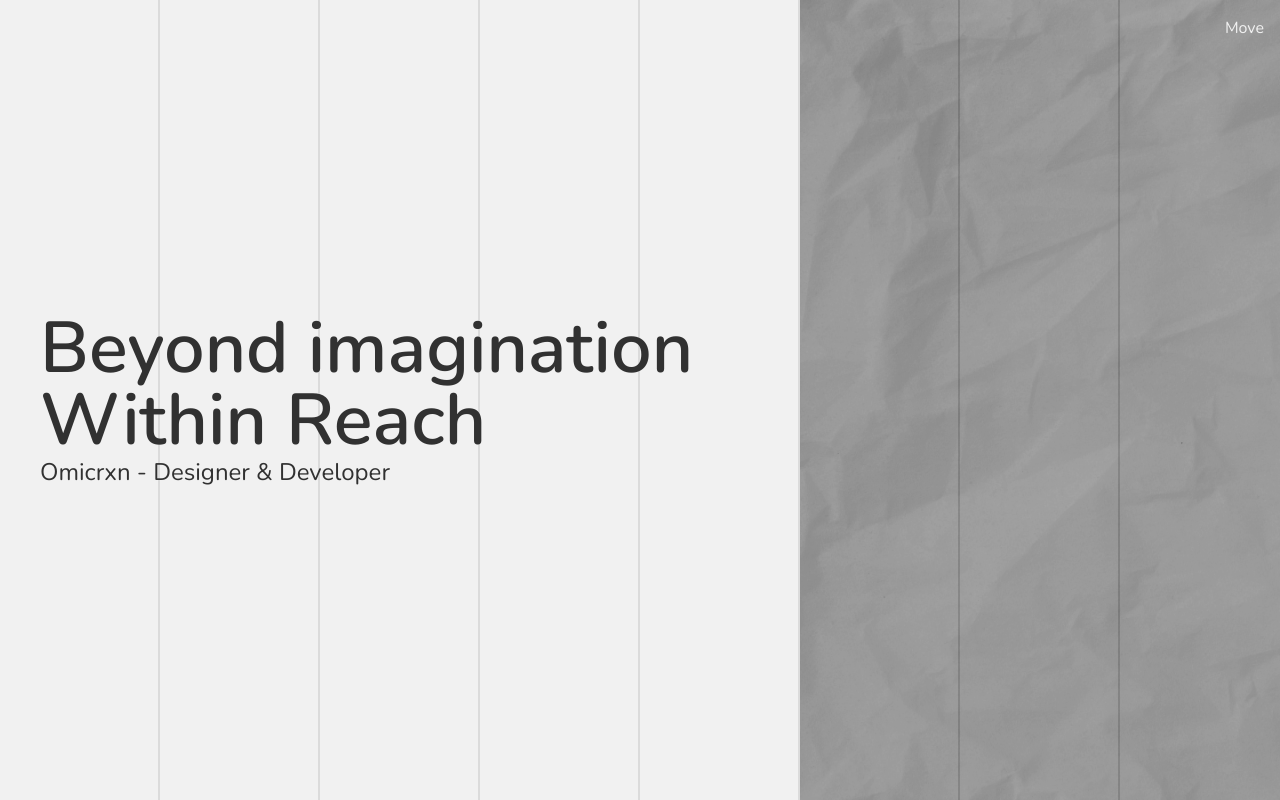
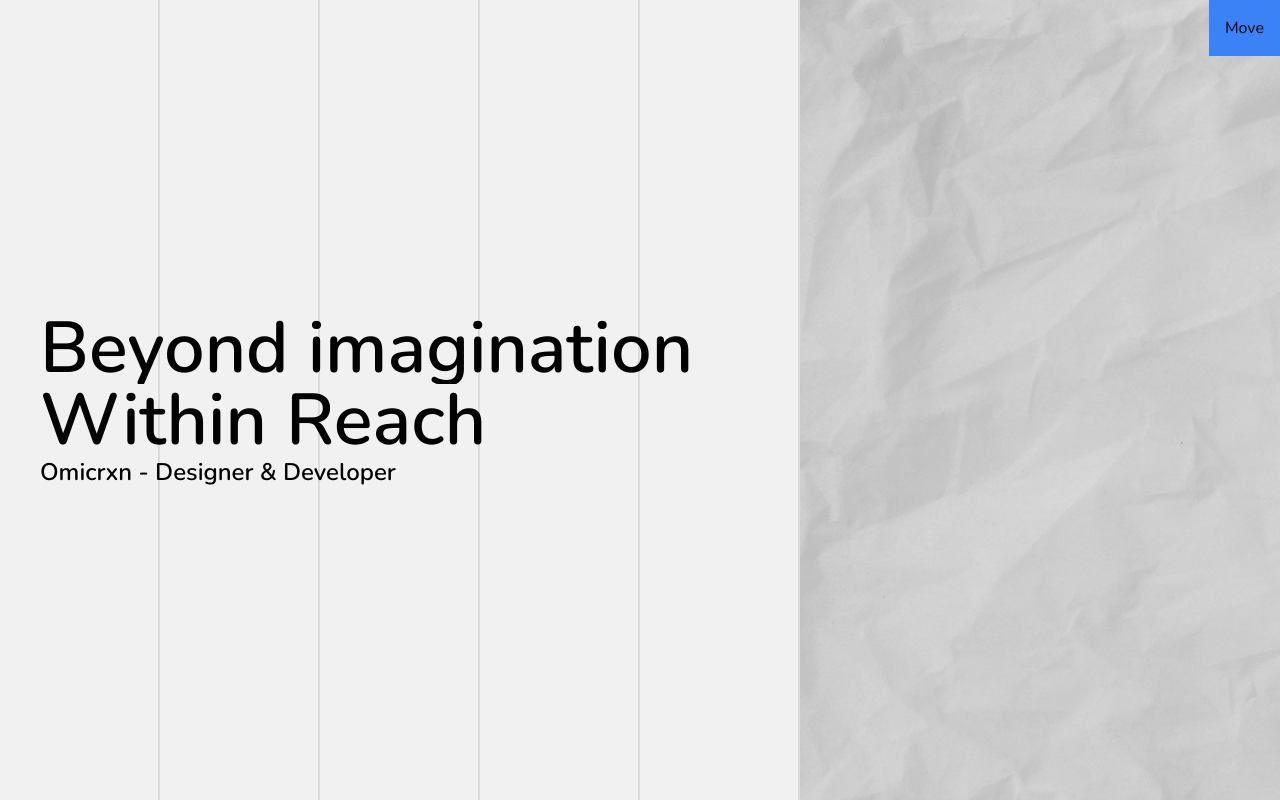
Before and after one commit to Omicrxn/omicrxn-website, a Next.js app: page / in a window 1280 px wide. Built offline with nearby package versions, Linux system fonts and the light colour scheme.

Commit message:
text gradient finished

```diff
--- a/package.json
+++ b/package.json
@@ -12,7 +12,6 @@
     "@types/node": "20.6.0",
     "@types/react": "18.2.21",
     "@types/react-dom": "18.2.7",
-    "autoprefixer": "10.4.15",
     "eslint": "8.49.0",
     "eslint-config-next": "13.4.19",
     "next": "13.4.19",
@@ -21,5 +20,8 @@
     "react-dom": "18.2.0",
     "tailwindcss": "3.3.3",
     "typescript": "5.2.2"
+  },
+  "devDependencies": {
+    "autoprefixer": "^10.4.15"
   }
 }
--- a/src/app/page.tsx
+++ b/src/app/page.tsx
@@ -9,14 +9,7 @@ export default function Home() {
       <BackgroundLines/>
       <Carousel/>
       {/* Left Text */}
-      <div className=" absolute z-10 text-omi-black p-4 m-6">
-        <div className="text-7xl font-semibold">
-          <h1>Beyond imagination</h1>
-          <h1>Within Reach</h1>
-        </div>
 
-        <p className="text-2xl">Omicrxn - Designer & Developer</p>
-      </div>
     </main>
   );
 }
--- a/src/components/Carousel.tsx
+++ b/src/components/Carousel.tsx
@@ -1,11 +1,35 @@
 "use client";
-import { useState } from "react";
-import Image from "next/image";
+import { useState, useEffect, useRef } from "react";
 import ProjectCard from "./ProjectCard";
 
 export default function Carousel() {
   const [activeIndex, setActiveIndex] = useState(0);
   const [indexes, setIndexes] = useState([0]); // Keep track of the visible indexes
+  const textRef = useRef<HTMLDivElement>(null);
+  const buttonRef = useRef<HTMLButtonElement>(null);
+  const [elementWidth, setElementWidth] = useState(0);
+
+  useEffect(() => {
+    if (textRef.current) {
+      setElementWidth(textRef.current.offsetWidth);
+    }
+
+    const updateWidth = () => {
+      if (textRef.current) {
+        setElementWidth(textRef.current.offsetWidth);
+      }
+    };
+
+    if(buttonRef.current){
+      buttonRef.current.addEventListener("click",updateWidth);
+    }
+
+    window.addEventListener("resize", updateWidth);
+
+    return () => {
+      updateWidth;
+    };
+  }, []);
 
   const handleMove = () => {
     setActiveIndex((prevIndex) => {
@@ -15,9 +39,19 @@ export default function Carousel() {
     });
   };
 
+  const gradientStop = activeIndex>1?(activeIndex) * elementWidth - 16 - 24: activeIndex*elementWidth/3- 16 - 24;
+  // console.log("elementwidth:", elementWidth); // Debug log
+  // console.log("active indx:", activeIndex); // Debug log
+  // console.log("gradient:", gradientStop); // Debug log
+  const gradientStyle = {
+    backgroundImage: `linear-gradient(90deg, white ${gradientStop}px, black ${gradientStop}px)`,
+    backgroundClip: "text",
+    WebkitBackgroundClip: "text",
+  };
   return (
-    <div className="min-h-screen w-full relative grid grid-cols-8 z-20 mix-blend-difference">
+    <div className="min-h-screen w-full relative grid grid-cols-8 z-20">
       <button
+        ref={buttonRef}
         onClick={handleMove}
         className="absolute top-0 right-0 z-40 p-4 bg-blue-500 text-black"
       >
@@ -25,6 +59,7 @@ export default function Carousel() {
       </button>
       {[0, 1, 2, 3, 4].map((_, index) => (
         <div
+          ref={index === 0 ? textRef : null}
           key={index}
           className={`relative bg-black transition-all duration-1000 ease-in-out ${
             indexes.includes(index)
@@ -34,10 +69,31 @@ export default function Carousel() {
               : "hidden"
           }`}
         >
-          <div className="absolute z-30 bg-omi-white w-full h-full opacity-20"></div>
+          {/* <div className="absolute z-30 bg-omi-white w-full h-full opacity-20"></div> */}
           <ProjectCard index={index} />
         </div>
       ))}
+      <div className=" absolute top-1/2 -translate-y-1/2 z-10 px-4 mx-6">
+        <div className=" text-7xl text-transparent font-semibold transition-all">
+          <h1
+            style={gradientStyle}
+          >
+            Beyond imagination
+          </h1>
+          <h1
+            style={gradientStyle}
+          >
+            Within Reach
+          </h1>
+        </div>
+
+        <p
+          className="text-2xl text-transparent font-semibold transition-all"
+          style={gradientStyle}
+        >
+          Omicrxn - Designer & Developer
+        </p>
+      </div>
     </div>
   );
 }
--- a/src/components/ProjectCard.tsx
+++ b/src/components/ProjectCard.tsx
@@ -8,7 +8,7 @@ export default function ProjectCard({
   }) {
   return (
     <div className='relative h-full w-full'>
-        <Image src={`/projectImages/${index}.png`} fill={true} alt='Double U Project' className='invert'/>
+        <Image src={`/projectImages/${index}.png`} fill={true} alt='Double U Project' className=''/>
     </div>
   )
 }
--- a/tailwind.config.ts
+++ b/tailwind.config.ts
@@ -7,18 +7,23 @@ const config: Config = {
     './src/app/**/*.{js,ts,jsx,tsx,mdx}',
   ],
   theme: {
-    colors: {
-      transparent: 'transparent',
-      'omi-white': '#F1F1F1',
-      'omi-grid': '#DBDBDB',
-      'omi-black': '#313131',
-    },
+
     extend: {
+      colors: {
+        transparent: 'transparent',
+        current: 'currentColor',
+        'omi-white': '#F1F1F1',
+        'omi-grid': '#DBDBDB',
+        'omi-black': '#313131',
+      },
+      backgroundImage: {
+        'custom-gradient-0': 'linear-gradient(to right, white 0%, black 0%)',
+        'custom-gradient-25': 'linear-gradient(to right, white 18%, black 18%)',
+        'custom-gradient-50': 'linear-gradient(to right, white 172px, black 172px)',
+        'custom-gradient-75': 'linear-gradient(to right, white 260px, black 260px)',
+        'custom-gradient-100': 'linear-gradient(to right, white 384px, black 384px)',
+        'custom-gradient-110': 'linear-gradient(to right, white 384px, black 384px)',
 
-      backgroundImage: {
-        'gradient-radial': 'radial-gradient(var(--tw-gradient-stops))',
-        'gradient-conic':
-          'conic-gradient(from 180deg at 50% 50%, var(--tw-gradient-stops))',
       },
     },
   },
```
Also changed, not shown: 1 other file (tests, documents, lock files or other folders).
